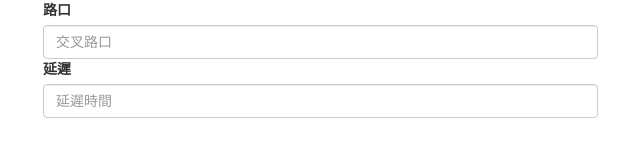
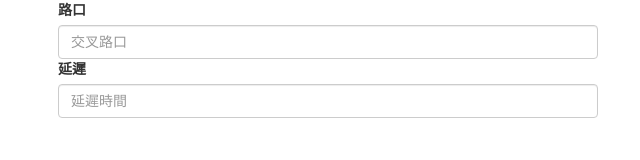
Before and after one commit to Xie-Yi/-, a plain HTML site: page index.html in a window 1280 px wide. Shown: the whole page, without its empty margins (27-667 px from the left). Drawn offline with nearby package versions, Linux system fonts and the light colour scheme.

Commit message:
新增class col-xs-12

```diff
--- a/index.html
+++ b/index.html
@@ -10,6 +10,7 @@
   <body>
     <div class="container">
       <div class="row">
+        <div class="col-xs-12">
             <div class="form-group">
               <label class="col-xs-12" for="timer1">路口</label>
               <div class="col-xs-6">
```
